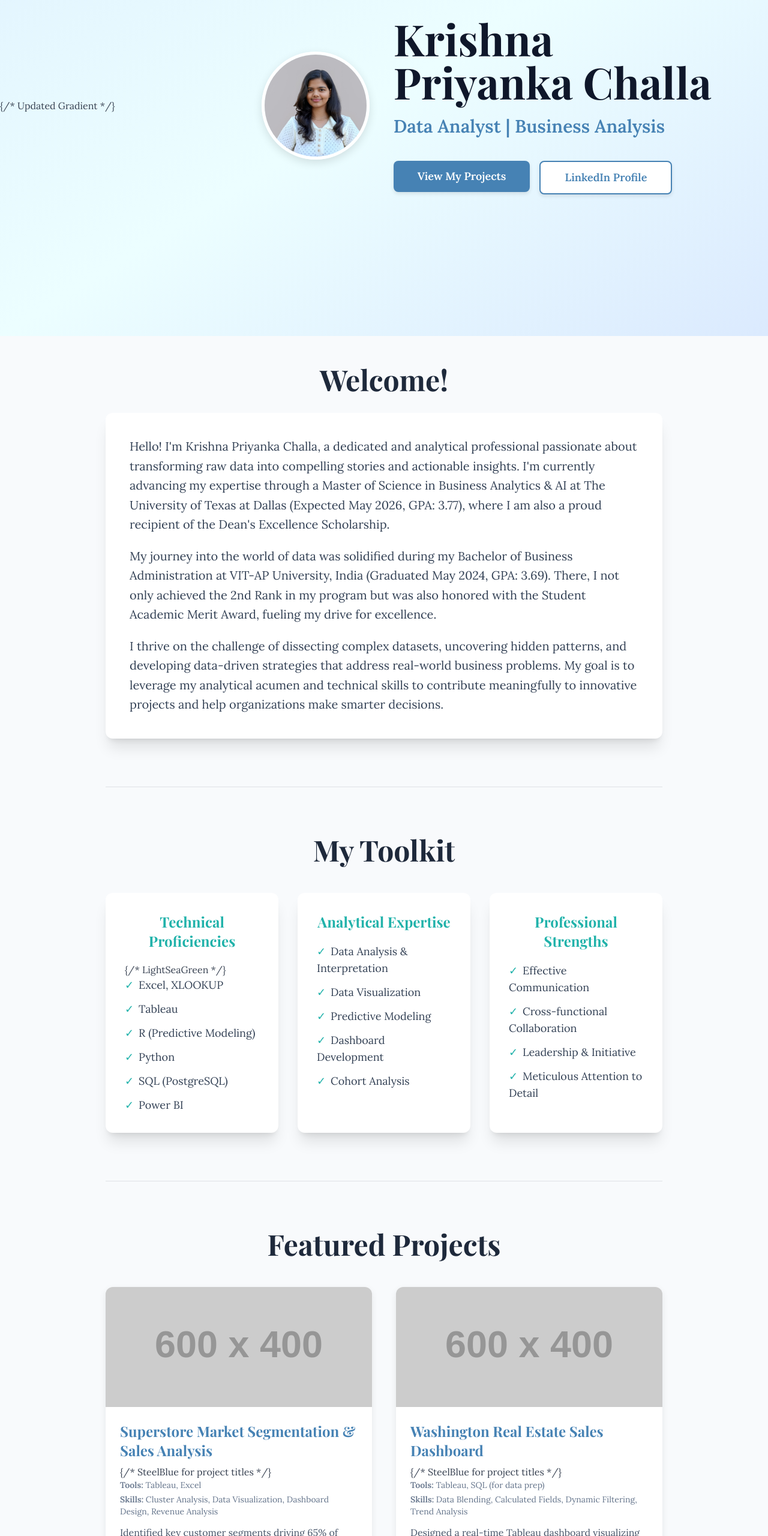
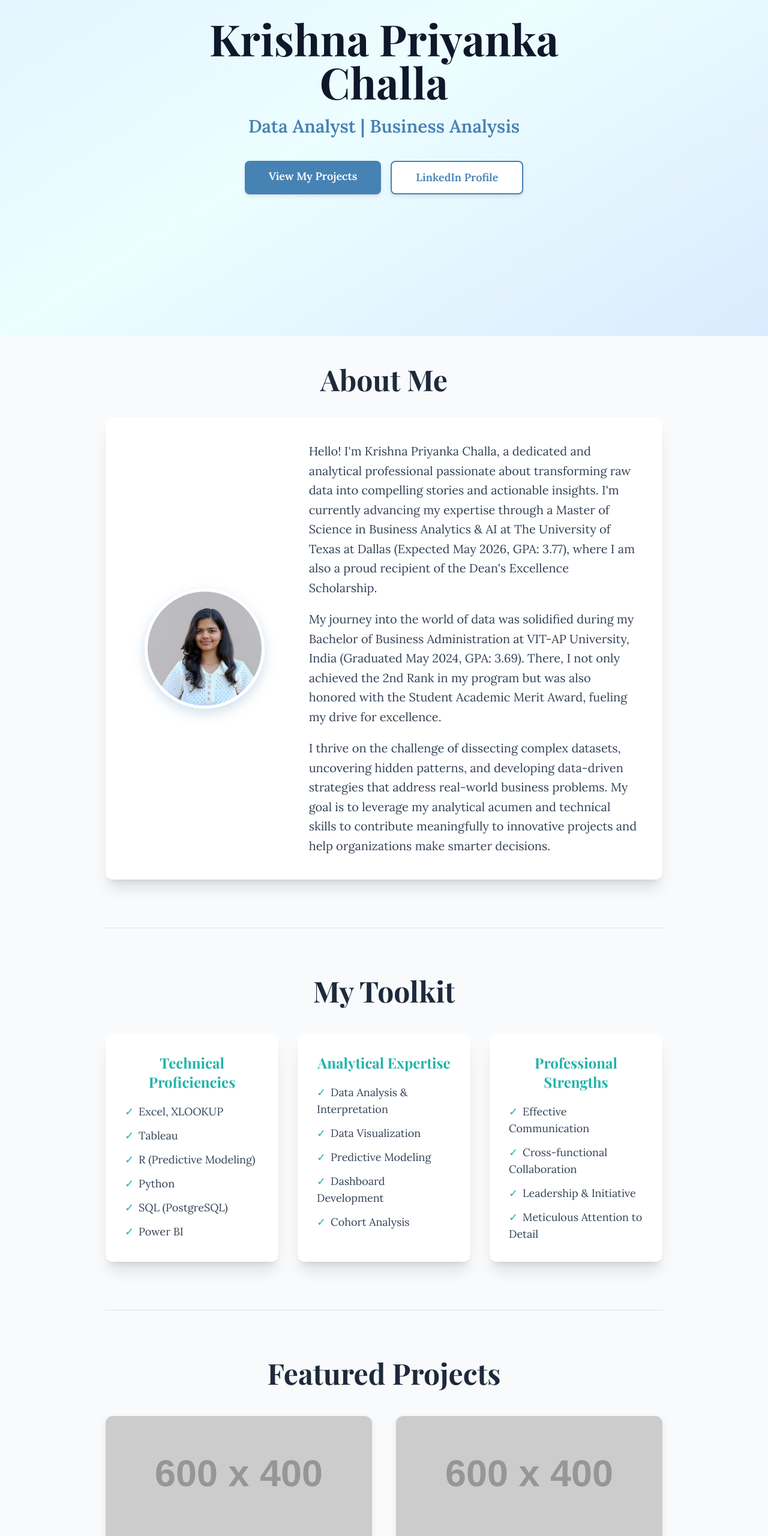
Before and after one commit to KrishnaPriyanka-Challa/KrishnaPriyanka-Challa.github.io, a plain HTML site: page index.html in a window 1280 px wide. Shown: the part 240-2800 px from the top of the page at 60% size. Drawn offline with nearby package versions, Linux system fonts and the light colour scheme; placeholder pictures from the web are drawn by us.

Commit message:
Update index.html

```diff
--- a/index.html
+++ b/index.html
@@ -40,15 +40,6 @@
         html {
             scroll-behavior: smooth;
         }
-        /* Sea Blue Theme Variables (Conceptual) */
-        /* --sea-blue-primary: #4682B4; (SteelBlue) */
-        /* --sea-blue-primary-hover: #3670A0; (Darker SteelBlue) */
-        /* --sea-blue-accent: #20B2AA; (LightSeaGreen) */
-        /* --sea-blue-light: #B0E0E6; (PowderBlue) */
-        /* --gradient-start: #E0F2F7; (Light Sky Blue) */
-        /* --gradient-via: #B2EBF2; (Light Cyan) */
-        /* --gradient-end: #A0D2DB; (Medium Aquamarine like) */
-
         nav a.active {
             color: #4682B4; /* SteelBlue */
             font-weight: 600;
@@ -76,13 +67,13 @@
         ::-webkit-scrollbar-thumb:hover {
             background: #a3b0c7;
         }
-        .profile-picture {
-            width: 180px;
-            height: 180px;
+        .profile-picture { /* Used in About Me section now */
+            width: 200px;
+            height: 200px;
             border-radius: 50%;
             object-fit: cover;
             border: 5px solid white;
-            box-shadow: 0 5px 15px rgba(0,0,0,0.12);
+            box-shadow: 0 8px 20px rgba(70, 130, 180, 0.25); /* Enhanced shadow */
         }
         .project-card {
             background-color: white;
@@ -91,17 +82,41 @@
             transition: transform 0.3s ease, box-shadow 0.3s ease;
             overflow: hidden;
             cursor: pointer;
+            display: flex;
+            flex-direction: column;
         }
         .project-card:hover {
             transform: translateY(-5px) scale(1.02);
             box-shadow: 0 8px 20px rgba(70, 130, 180, 0.2); /* SteelBlue shadow on hover */
         }
-        .project-card img {
+        .project-card-image {
             width: 100%;
             height: 200px;
             object-fit: cover;
         }
-        /* Modal Styles */
+        .project-card-content {
+            padding: 1.5rem; /* p-6 */
+            display: flex;
+            flex-direction: column;
+            flex-grow: 1;
+        }
+        .project-tag {
+            display: inline-block;
+            background-color: #E0F2F7;
+            color: #0369A1;
+            font-size: 0.75rem;
+            font-weight: 500;
+            padding: 0.25rem 0.75rem;
+            border-radius: 0.375rem;
+            margin-right: 0.5rem;
+            margin-bottom: 0.5rem;
+            white-space: nowrap;
+        }
+        .project-skill-tag {
+            background-color: #CCFBF1;
+            color: #0F766E;
+        }
+
         .modal {
             display: none;
             position: fixed;
@@ -144,13 +159,12 @@
             text-decoration: none;
             cursor: pointer;
         }
-        /* Welcome animation for hero */
-        #home h1, #home p, #home .interactive-button, #home .profile-picture {
+        /* Welcome animation for hero text */
+        #home h1, #home p, #home .interactive-button {
             animation: fadeInUp 0.8s ease-out forwards;
             opacity: 0;
         }
         #home h1 { animation-delay: 0.2s; }
-        #home .profile-picture { animation-delay: 0.3s; }
         #home p { animation-delay: 0.4s; }
         #home div > a.interactive-button:nth-child(1) { animation-delay: 0.6s; }
         #home div > a.interactive-button:nth-child(2) { animation-delay: 0.7s; }
@@ -213,17 +227,14 @@
         </div>
     </nav>
 
-    <section id="home" class="min-h-screen flex items-center justify-center bg-gradient-to-br from-sky-100 via-cyan-50 to-blue-100 pt-24 pb-12 md:pt-20"> {/* Updated Gradient */}
-        <div class="max-w-5xl mx-auto px-6 lg:px-8 grid md:grid-cols-5 gap-10 items-center">
-            <div class="md:col-span-2 flex justify-center md:justify-end">
-                 <img src="images/lkdn_pic.jpg" alt="Krishna Priyanka Challa" class="profile-picture">
-            </div>
-            <div class="md:col-span-3 text-center md:text-left hero-text-content">
+    <section id="home" class="min-h-screen flex items-center justify-center bg-gradient-to-br from-sky-100 via-cyan-50 to-blue-100 pt-24 pb-12 md:pt-20 text-center">
+        <div class="max-w-3xl mx-auto px-6 lg:px-8">
+            <div class="hero-text-content">
                 <h1 class="text-5xl sm:text-6xl md:text-7xl text-slate-900 mb-5 leading-tight">Krishna Priyanka Challa</h1>
                 <p class="text-2xl md:text-3xl text-[#4682B4] font-semibold mb-10">Data Analyst | Business Analysis</p>
-                <div class="space-x-0 md:space-x-4 space-y-4 md:space-y-0 flex flex-col md:flex-row items-center md:items-start justify-center md:justify-start">
-                    <a href="#projects" class="interactive-button w-full md:w-auto bg-[#4682B4] hover:bg-[#3670A0] text-white font-semibold py-3 px-10 text-lg">View My Projects</a>
-                    <a href="https://www.linkedin.com/in/priyankachalla5/" target="_blank" rel="noopener noreferrer" class="interactive-button w-full md:w-auto bg-white hover:bg-slate-100 text-[#4682B4] font-semibold py-3 px-10 text-lg border-2 border-[#4682B4]">
+                <div class="space-y-4 sm:space-y-0 sm:space-x-4 sm:flex sm:justify-center">
+                    <a href="#projects" class="interactive-button block sm:inline-block w-full sm:w-auto bg-[#4682B4] hover:bg-[#3670A0] text-white font-semibold py-3 px-10 text-lg">View My Projects</a>
+                    <a href="https://www.linkedin.com/in/priyankachalla5/" target="_blank" rel="noopener noreferrer" class="interactive-button block sm:inline-block w-full sm:w-auto bg-white hover:bg-slate-100 text-[#4682B4] font-semibold py-3 px-10 text-lg border-2 border-[#4682B4]">
                         LinkedIn Profile
                     </a>
                 </div>
@@ -233,8 +244,12 @@
 
     <main class="max-w-5xl mx-auto p-6 md:p-12 space-y-20">
         <section id="about">
-            <h2 class="text-4xl md:text-5xl text-slate-800 mb-8 text-center">Welcome!</h2>
-            <div class="bg-white p-8 md:p-10 rounded-xl shadow-xl">
+            <h2 class="text-4xl md:text-5xl text-slate-800 mb-10 text-center">About Me</h2>
+            <div class="bg-white p-8 md:p-10 rounded-xl shadow-xl grid md:grid-cols-3 gap-8 md:gap-12 items-center">
+                <div class="md:col-span-1 flex justify-center items-start md:items-center">
+                     <img src="images/lkdn_pic.jpg" alt="Krishna Priyanka Challa" class="profile-picture">
+                </div>
+                <div class="md:col-span-2">
                     <p class="text-xl text-slate-700 leading-relaxed mb-5">
                         Hello! I'm Krishna Priyanka Challa, a dedicated and analytical professional passionate about transforming raw data into compelling stories and actionable insights. I'm currently advancing my expertise through a Master of Science in Business Analytics & AI at The University of Texas at Dallas (Expected May 2026, GPA: 3.77), where I am also a proud recipient of the Dean's Excellence Scholarship.
                     </p>
@@ -245,6 +260,7 @@
                         I thrive on the challenge of dissecting complex datasets, uncovering hidden patterns, and developing data-driven strategies that address real-world business problems. My goal is to leverage my analytical acumen and technical skills to contribute meaningfully to innovative projects and help organizations make smarter decisions.
                     </p>
                 </div>
+            </div>
         </section>
 
         <div class="section-divider"></div>
@@ -253,7 +269,7 @@
             <h2 class="text-4xl md:text-5xl text-slate-800 mb-12 text-center">My Toolkit</h2>
             <div class="grid md:grid-cols-3 gap-8">
                 <div class="bg-white p-8 rounded-xl shadow-xl hover:shadow-2xl transition-shadow duration-300">
-                    <h3 class="text-2xl font-semibold text-[#20B2AA] mb-5 text-center">Technical Proficiencies</h3> {/* LightSeaGreen */}
+                    <h3 class="text-2xl font-semibold text-[#20B2AA] mb-5 text-center">Technical Proficiencies</h3>
                     <ul class="space-y-3 text-slate-700 text-lg">
                         <li><span class="text-[#20B2AA] mr-2">&#10003;</span>Excel, XLOOKUP</li>
                         <li><span class="text-[#20B2AA] mr-2">&#10003;</span>Tableau</li>
@@ -343,13 +359,18 @@
                     <h3 class="text-3xl text-[#4682B4]">The University of Texas at Dallas</h3>
                     <p class="text-xl text-slate-700 font-semibold mb-1">Master of Science, Business Analytics & AI</p>
                     <p class="text-md text-slate-500 mb-3">Expected Graduation: May 2026 | Current GPA: 3.77 / 4.00</p>
-                    <p class="text-lg text-slate-700">Key Highlight: Recipient of the Dean's Excellence Scholarship.</p>
+                    <ul class="list-disc list-outside ml-5 text-slate-700 space-y-1 text-lg">
+                        <li>Recipient of the Dean's Excellence Scholarship.</li>
+                    </ul>
                 </div>
                 <div class="bg-white p-8 md:p-10 rounded-xl shadow-xl">
                     <h3 class="text-3xl text-[#4682B4]">VIT-AP University, Amaravati, India</h3>
                     <p class="text-xl text-slate-700 font-semibold mb-1">Bachelor of Business Administration</p>
                     <p class="text-md text-slate-500 mb-3">Graduated: May 2024 | GPA: 3.69 / 4.00</p>
-                    <p class="text-lg text-slate-700">Key Highlights: Achieved 2nd Rank in Program & Recipient of Student Academic Merit Award.</p>
+                    <ul class="list-disc list-outside ml-5 text-slate-700 space-y-1 text-lg">
+                        <li>Achieved 2nd Rank in Program.</li>
+                        <li>Recipient of Student Academic Merit Award.</li>
+                    </ul>
                 </div>
             </div>
         </section>
@@ -485,10 +506,10 @@
         const projectsData = [
             {
                 id: 'project1',
-                image: 'https://placehold.co/600x400/A9DFBF/196F3D?text=Superstore+Analysis&font=playfairdisplay', // Sea blue themed placeholder
+                image: 'https://placehold.co/600x400/A9DFBF/196F3D?text=Superstore+Analysis&font=playfairdisplay',
                 title: 'Superstore Market Segmentation & Sales Analysis',
-                tools: 'Tableau, Excel',
-                skills: 'Cluster Analysis, Data Visualization, Dashboard Design, Revenue Analysis',
+                toolsUsed: ['Tableau', 'Excel'],
+                skillsDisplayed: ['Cluster Analysis', 'Data Visualization', 'Dashboard Design', 'Revenue Analysis'],
                 shortDescription: 'Identified key customer segments driving 65% of revenue through cluster analysis and built interactive sales dashboards.',
                 fullDescription: `
                     <p>In this project, I dived deep into a large superstore dataset comprising over 9,000 sales records. My primary goal was to understand customer behavior and optimize sales strategies.</p>
@@ -499,10 +520,10 @@
             },
             {
                 id: 'project2',
-                image: 'https://placehold.co/600x400/A2D9CE/117A65?text=Real+Estate+Dashboard&font=playfairdisplay', // Sea blue themed placeholder
+                image: 'https://placehold.co/600x400/A2D9CE/117A65?text=Real+Estate+Dashboard&font=playfairdisplay',
                 title: 'Washington Real Estate Sales Dashboard',
-                tools: 'Tableau, SQL (for data prep)',
-                skills: 'Data Blending, Calculated Fields, Dynamic Filtering, Trend Analysis',
+                toolsUsed: ['Tableau', 'SQL'],
+                skillsDisplayed: ['Data Blending', 'Calculated Fields', 'Dynamic Filtering', 'Trend Analysis'],
                 shortDescription: 'Designed a real-time Tableau dashboard visualizing sales trends and buyer preferences for strategic marketing.',
                 fullDescription: `
                     <p>This project focused on the dynamic Washington real estate market. The objective was to create a tool for real estate professionals to quickly grasp market trends and make informed decisions.</p>
@@ -513,10 +534,10 @@
             },
             {
                 id: 'project3',
-                image: 'https://placehold.co/600x400/AED6F1/2E86C1?text=Coffee+Sales&font=playfairdisplay', // Sea blue themed placeholder
+                image: 'https://placehold.co/600x400/AED6F1/2E86C1?text=Coffee+Sales&font=playfairdisplay',
                 title: 'Coffee Sales Performance Dashboard',
-                tools: 'Excel (Advanced), Data Visualization',
-                skills: 'XLOOKUP, PivotTables, Dashboard Creation, Sales Tracking',
+                toolsUsed: ['Excel (Advanced)', 'Data Visualization'],
+                skillsDisplayed: ['XLOOKUP', 'PivotTables', 'Dashboard Creation', 'Sales Tracking'],
                 shortDescription: 'Automated sales tracking and created a dynamic Excel dashboard for coffee sales performance analysis.',
                 fullDescription: `
                     <p>The aim of this project was to provide a comprehensive overview of a coffee company's sales performance across various dimensions.</p>
@@ -527,10 +548,10 @@
             },
             {
                 id: 'project4',
-                image: 'https://placehold.co/600x400/A5BBF5/305EE3?text=Diabetes+Prediction&font=playfairdisplay', // Sea blue themed placeholder
+                image: 'https://placehold.co/600x400/A5BBF5/305EE3?text=Diabetes+Prediction&font=playfairdisplay',
                 title: 'Predictive Analytics for Diabetes Risk',
-                tools: 'R, RStudio',
-                skills: 'Predictive Modeling, Logistic Regression, Neural Networks, Data Preprocessing, Correlation Analysis',
+                toolsUsed: ['R', 'RStudio'],
+                skillsDisplayed: ['Predictive Modeling', 'Logistic Regression', 'Neural Networks', 'Data Preprocessing', 'Correlation Analysis'],
                 shortDescription: 'Built models in R with 86.5% accuracy to identify diabetes risk factors from 253K+ records.',
                 fullDescription: `
                     <p>This project focused on leveraging machine learning to identify individuals at high risk of developing diabetes, enabling early intervention.</p>
@@ -553,22 +574,40 @@
 
         projectsData.forEach(project => {
             const card = document.createElement('div');
-            card.className = 'project-card flex flex-col';
+            card.className = 'project-card';
+
+            let toolsTagsHtml = '';
+            if (project.toolsUsed && project.toolsUsed.length > 0) {
+                toolsTagsHtml = project.toolsUsed.map(tool => `<span class="project-tag bg-sky-100 text-sky-800">${tool}</span>`).join('');
+            }
+
+            let skillsTagsHtml = '';
+            if (project.skillsDisplayed && project.skillsDisplayed.length > 0) {
+                skillsTagsHtml = project.skillsDisplayed.map(skill => `<span class="project-tag project-skill-tag bg-teal-100 text-teal-800">${skill}</span>`).join('');
+            }
+
             card.innerHTML = `
-                <img src="${project.image}" alt="${project.title}" class="w-full h-48 object-cover">
-                <div class="p-6 flex flex-col flex-grow">
-                    <h3 class="text-2xl text-[#4682B4] mb-2">${project.title}</h3> {/* SteelBlue for project titles */}
-                    <p class="text-sm text-slate-500 mb-1"><strong class="font-semibold">Tools:</strong> ${project.tools}</p>
-                    <p class="text-sm text-slate-500 mb-3"><strong class="font-semibold">Skills:</strong> ${project.skills}</p>
+                <img src="${project.image}" alt="${project.title}" class="project-card-image">
+                <div class="project-card-content">
+                    <h3 class="text-2xl text-[#4682B4] mb-2">${project.title}</h3>
                     <p class="text-slate-600 text-md leading-relaxed mb-4 flex-grow">${project.shortDescription}</p>
-                    <button class="mt-auto self-start text-[#20B2AA] hover:text-[#4682B4] font-semibold transition-colors view-details-btn">View Details &rarr;</button> {/* LightSeaGreen */}
+
+                    ${toolsTagsHtml ? `<div class="mt-auto mb-3">
+                                           <p class="font-semibold text-xs text-slate-500 mb-1 uppercase tracking-wider">Tools Used:</p>
+                                           <div class="flex flex-wrap">${toolsTagsHtml}</div>
+                                       </div>` : ''}
+
+                    ${skillsTagsHtml ? `<div class="mb-1">
+                                           <p class="font-semibold text-xs text-slate-500 mb-1 uppercase tracking-wider">Skills Displayed:</p>
+                                           <div class="flex flex-wrap">${skillsTagsHtml}</div>
+                                       </div>` : ''}
                     </div>
             `;
             card.addEventListener('click', () => {
                 modalProjectImage.src = project.image;
                 modalProjectTitle.textContent = project.title;
-                modalProjectTools.textContent = project.tools;
-                modalProjectSkills.textContent = project.skills;
+                modalProjectTools.innerHTML = project.toolsUsed ? project.toolsUsed.map(tool => `<span class="project-tag bg-sky-100 text-sky-800">${tool}</span>`).join('') : 'N/A';
+                modalProjectSkills.innerHTML = project.skillsDisplayed ? project.skillsDisplayed.map(skill => `<span class="project-tag project-skill-tag bg-teal-100 text-teal-800">${skill}</span>`).join('') : 'N/A';
                 modalProjectDescription.innerHTML = project.fullDescription;
                 modal.style.display = 'block';
                 document.body.style.overflow = 'hidden';
```
Lines whose indentation alone changed are shown as unchanged.
